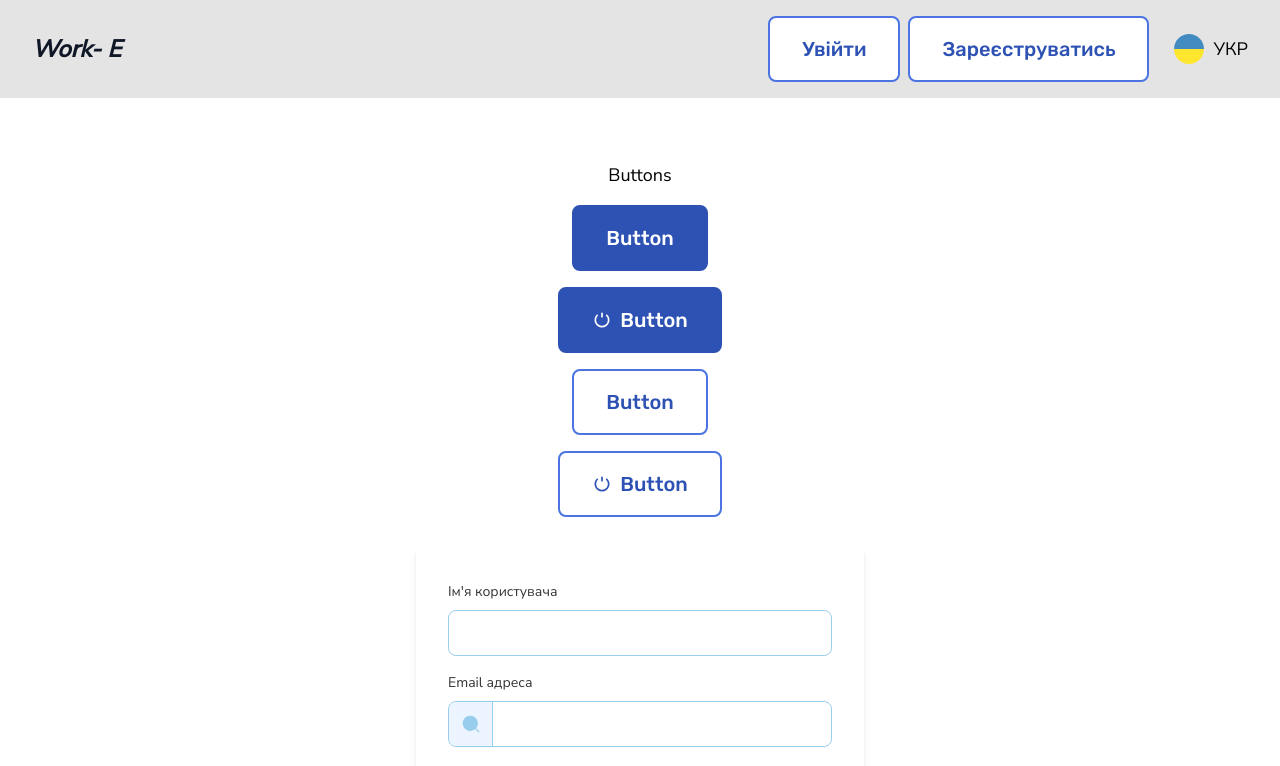
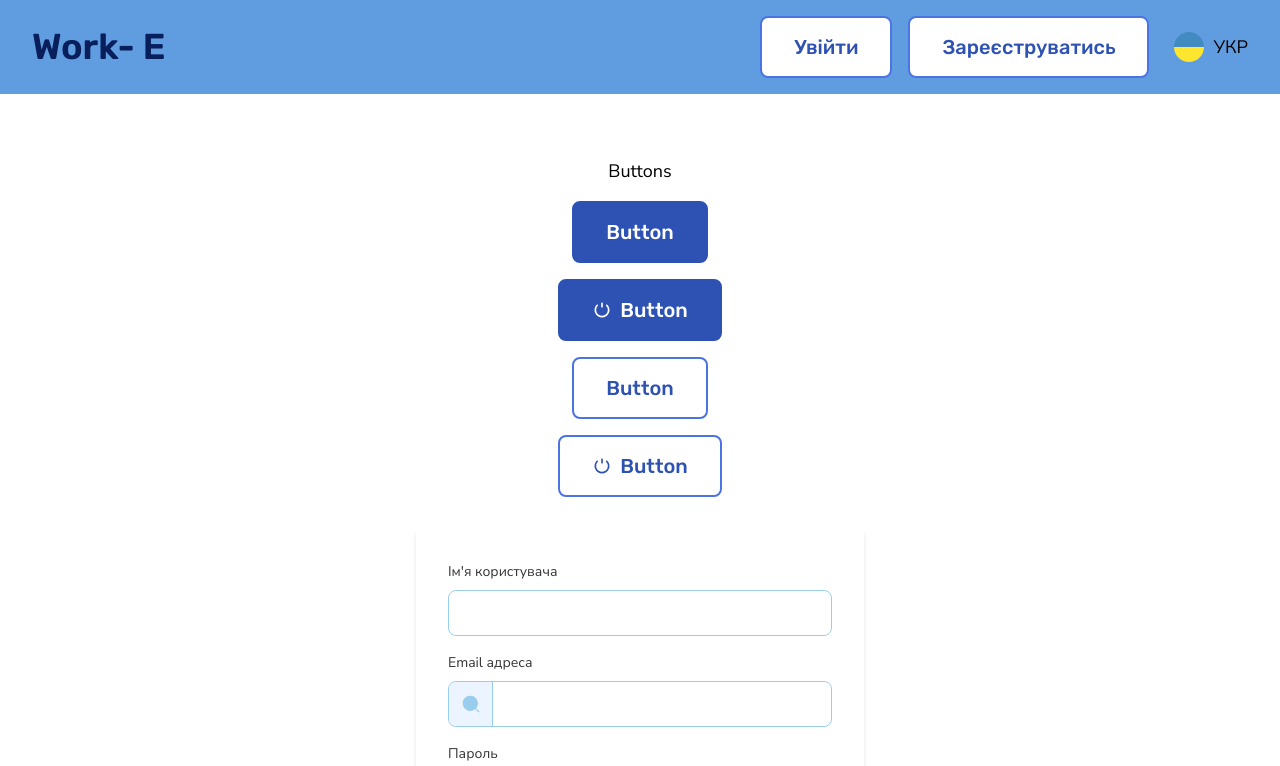
Before and after one commit to work-ee/work-e, a Next.js app: page /uiKit in a window 1280 px wide. Shown: the top 766 px of the page. Built offline with nearby package versions, Linux system fonts and the light colour scheme; no server answers.

Commit message:
fix: header styles

```diff
--- a/app/globals.css
+++ b/app/globals.css
@@ -115,7 +115,7 @@ body {
 }
 
 .logo {
-  @apply inline-flex items-center justify-center text-2xl font-bold text-gray-900;
+  @apply inline-flex items-center justify-center;
 }
 
 .section {
--- a/components/shared/_Header.tsx
+++ b/components/shared/_Header.tsx
@@ -11,15 +11,15 @@ export const Header = async () => {
   const session = await auth();
 
   return (
-    <header className="bg-[#E4E4E4]">
+    <header className="bg-secondary-300">
       <div className="container">
         <div className="flex items-center justify-between py-4">
-          <Link href="/" className="logo">
-            <i>Work- E</i>
+          <Link href="/" className="logo heading-h2 text-prymary-900">
+            Work- E
           </Link>
           <div className="flex items-center gap-2">
             {!session ? (
-              <div className="flex items-center gap-2">
+              <div className="flex items-center gap-4">
                 <SignIn variant="secondary" title="Увійти" />
                 <Button variant="secondary">Зареєструватись</Button>
               </div>
--- a/components/ui/Button.tsx
+++ b/components/ui/Button.tsx
@@ -21,7 +21,7 @@ export const Button = ({
   type = "button",
 }: Props) => {
   const base =
-    "group rounded-[8px] py-4 px-8 btn inline-flex items-center gap-2 border-2 transition-colors duration-200 ";
+    "group rounded-[8px] py-3.5 px-8 btn inline-flex items-center gap-2 border-2 transition-colors duration-200 ";
 
   const variants = {
     main: clsx(
```
